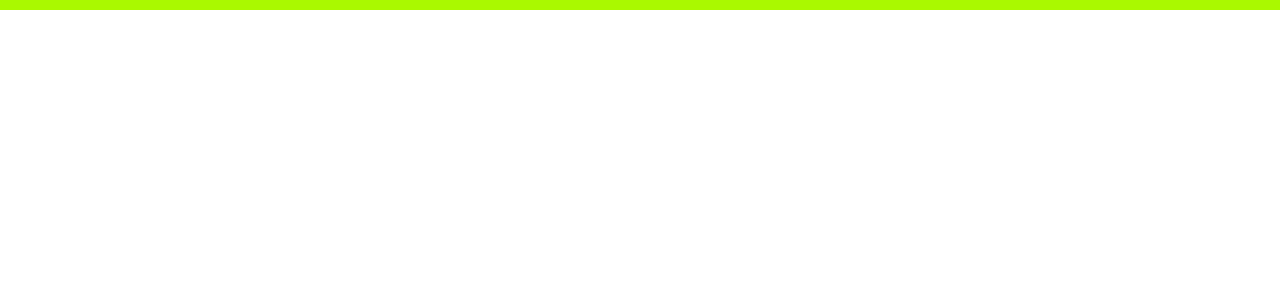
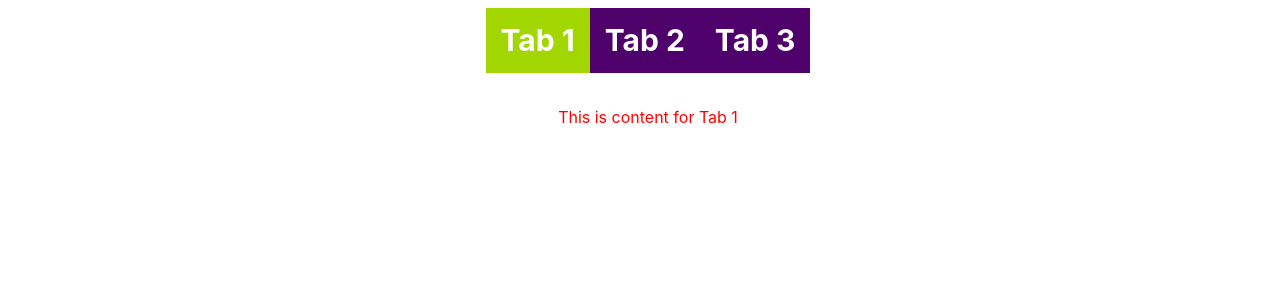
Before and after one commit to iamtayyab007/25-react-projects, a React (Vite) app: page / in a window 1280 px wide. Shown: the top 300 px of the page. Built offline with nearby package versions, Linux system fonts and the light colour scheme; no server answers.

Commit message:
custom-tabs project completed

```diff
--- a/src/App.jsx
+++ b/src/App.jsx
@@ -10,6 +10,8 @@ import { menus } from "./Components/Tree-view/data";
 import { QrCodeGenerator } from "./Components/qr-code-generator";
 import { ThemeSwitch } from "./Components/light-dark-mode";
 import { ScrollIndicator } from "./Components/Scroll-indicator";
+import { TabsIndex } from "./Components/custom-tabs/TabsIndex";
+import { TabsTest } from "./Components/custom-tabs/tabsTest";
 
 function App() {
   return (
@@ -35,9 +37,13 @@ function App() {
 
 
       <ThemeSwitch />
-        */}
+
 
       <ScrollIndicator url={"https://dummyjson.com/products?limit=100"} />
+
+       */}
+
+      <TabsTest />
     </>
   );
 }
--- /dev/null
+++ b/src/Components/custom-tabs/TabsIndex.jsx
@@ -0,0 +1,68 @@
+import React from "react";
+import "./style.css";
+import { useState } from "react";
+
+{
+  /*
+
+export const TabsIndex = ({ Tabscontent }) => {
+
+
+  const [currentIndex, setCurrentIndex] = useState("");
+
+  const HandleClick = (items, label) => {
+    setCurrentIndex(items.label === label ? items.content : "");
+  };
+  return (
+    <div className="container">
+      <div className="headers">
+        {Tabscontent &&
+          Tabscontent.map((items, index) => (
+            <div
+              className={`tabs active-items ${
+                items.label === items.label ? "active" : ""
+              }`}
+              key={index}
+              onClick={() => HandleClick(items, items.label)}
+            >
+              <span>{items.label}</span>
+            </div>
+          ))}
+      </div>
+
+      <div className="content">{currentIndex}</div>
+    </div>
+  );
+};
+*/
+}
+
+export const TabsIndex = ({ tabsContent, onChange }) => {
+  const [currentTabIndex, setCurrentTabIndex] = useState(0);
+
+  function handleClick(getCurrentIndex) {
+    setCurrentTabIndex(getCurrentIndex);
+    onChange(getCurrentIndex);
+  }
+  return (
+    <div className="wrapper">
+      <div className="headings">
+        {tabsContent &&
+          tabsContent.map((tabItem, index) => (
+            <div
+              className={`tab-item ${
+                currentTabIndex === index ? "active" : ""
+              }`}
+              onClick={() => handleClick(index)}
+              key={tabItem.label}
+            >
+              <span className="label">{tabItem.label}</span>
+            </div>
+          ))}
+      </div>
+      <div className="content" style={{ color: "red" }}>
+        {tabsContent[currentTabIndex] && tabsContent[currentTabIndex].content}
+      </div>
+    </div>
+  );
+};
--- /dev/null
+++ b/src/Components/custom-tabs/TabsTest.jsx
@@ -0,0 +1,52 @@
+import React from "react";
+import { TabsIndex } from "./TabsIndex";
+
+{
+  /*
+
+export const TabsTest = () => {
+  const tabs = [
+    {
+      label: "tab 1",
+      content: "This is Tab 1",
+    },
+    {
+      label: "tab 2",
+      content: "This is Tab 2",
+    },
+    {
+      label: "tab 3",
+      content: "This is Tab 3",
+    },
+  ];
+
+  return <TabsIndex Tabscontent={tabs} />;
+};
+*/
+}
+
+function someRandomComponent() {
+  return <h1>Some Random Content</h1>;
+}
+
+export const TabsTest = () => {
+  const tabs = [
+    {
+      label: "Tab 1",
+      content: <div>This is content for Tab 1</div>,
+    },
+    {
+      label: "Tab 2",
+      content: <div>This is content for Tab 2</div>,
+    },
+    {
+      label: "Tab 3",
+      content: someRandomComponent(),
+    },
+  ];
+
+  function handleChange(currentTabIndex) {
+    console.log(currentTabIndex);
+  }
+  return <TabsIndex tabsContent={tabs} onChange={handleChange} />;
+};
--- /dev/null
+++ b/src/Components/custom-tabs/style.css
@@ -0,0 +1,37 @@
+.wrapper {
+  width: 100vw;
+  height: 100vh;
+
+  padding: 8px;
+}
+
+.headings {
+  display: flex;
+  justify-content: center;
+  margin-bottom: 12px;
+}
+
+.tab-item {
+  display: flex;
+  font-size: 30px;
+  font-weight: bold;
+  text-align: center;
+  padding: 10px 15px;
+  cursor: pointer;
+  border: none;
+  color: #fff;
+  background-color: #4e016a;
+}
+
+.tab-item.active {
+  border-color: #000;
+  background-color: #a1d600;
+  color: #fff;
+}
+.content {
+  text-align: center;
+  padding: 20px 10px;
+  height: 300px;
+  overflow: auto;
+  background-color: white;
+}
```
